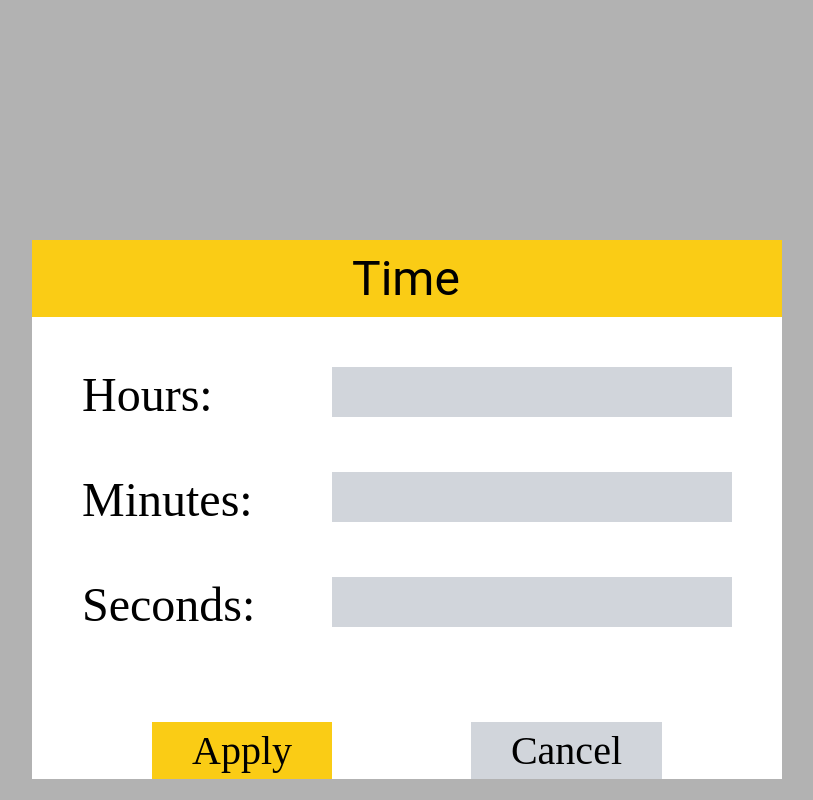
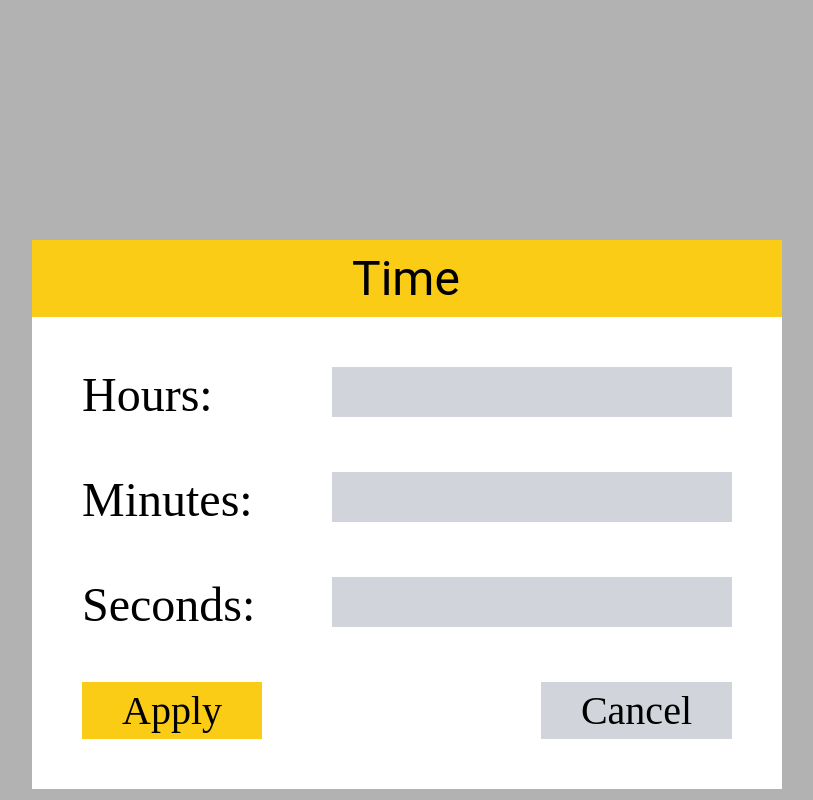
Before and after one commit to qbroma/timer, a React (Create React App) app: page / in a window 1280 px wide. Both pictures are taken after a click on the element "00:00:00". Shown: the whole page, without its empty margins (233-1046 px from the left). Built offline with nearby package versions, Linux system fonts and the light colour scheme.

Commit message:
Поправитьла отступы у компонентов, ещё раз сверилась с дизайном

```diff
--- a/src/App/App.css
+++ b/src/App/App.css
@@ -65,6 +65,7 @@
     width: 750px;
     background-color: #fff;
     margin: 240px auto;
+    padding-bottom: 50px;
 }
 
 .header {
@@ -99,12 +100,6 @@
     justify-content: space-between;
 }
 
-.buttons {
-    display: flex;
-    justify-content: space-between;
-    margin: 90px 120px 50px;
-}
-
 .btnTime {
     font-family: inherit;
     font-size: 40px;
--- a/src/App/App.jsx
+++ b/src/App/App.jsx
@@ -29,7 +29,7 @@ const App = () => {
                                 <input className="input"/>
                             </div>
                         </div>
-                        <div className="buttons">
+                        <div className="textInput">
                             <div className="btnTime applyBtn" onClick={handleCloseModal}>Apply</div>
                             <div className="btnTime cancelBtn" onClick={handleCloseModal}>Cancel</div>
                         </div>
```
